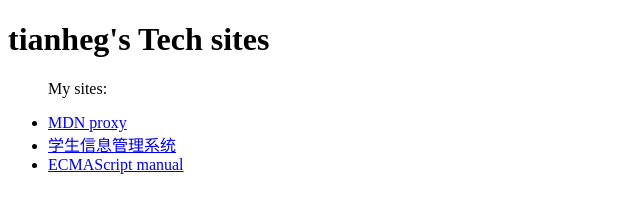
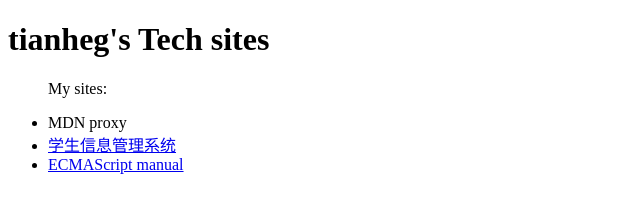
Before and after one commit to tianheg/tianheg.org, a plain HTML site: page index.html in a window 1280 px wide. Shown: the full height of the page, 0-640 px from the left. Drawn offline with Linux system fonts and the light colour scheme.

Commit message:
rm MDN proxy URL

```diff
--- a/index.html
+++ b/index.html
@@ -11,7 +11,7 @@
   <h1>tianheg's Tech sites</h1>
   <blockquote>My sites:</blockquote>
   <ul>
-    <li><a href="https://mdn.tianheg.org/" target="_blank">MDN proxy</a></li>
+    <li>MDN proxy</li>
     <li><a href="https://student.tianheg.org" target="_blank">学生信息管理系统</a></li>
     <li><a href="https://es.tianheg.org" target="_blank">ECMAScript manual</a></li>
   </ul>
```
